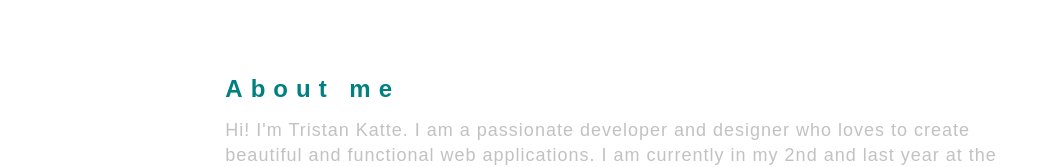
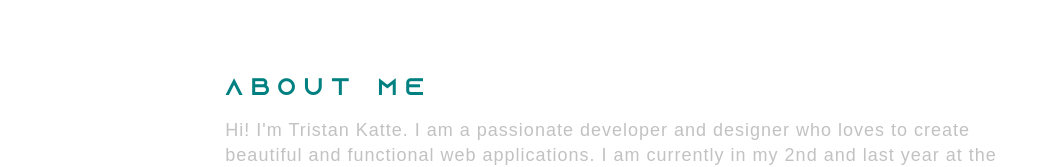
Before and after one commit to TristanKatte/portfolio, a SvelteKit app in the folder myapp/: page / in a window 1280 px wide. Shown: the part 221-388 px from the top of the page, without its empty margins (16-1060 px from the left). Built offline with nearby package versions, Linux system fonts and the light colour scheme.

Commit message:
added azonix font

```diff
--- a/myapp/src/app.css
+++ b/myapp/src/app.css
@@ -2,8 +2,6 @@
 @import '@fontsource-variable/jetbrains-mono';
 @import '@fontsource/alata';
 @import '@fontsource-variable/orbitron';
-@import url('https://fonts.cdnfonts.com/css/azonix');
-
 
 html {
 	/* font */
--- a/myapp/src/routes/about/+page.svelte
+++ b/myapp/src/routes/about/+page.svelte
@@ -1 +1 @@
-<h2>My Journey</h2>
+<h2>MY Journey</h2>
--- a/myapp/src/routes/components/Home.svelte
+++ b/myapp/src/routes/components/Home.svelte
@@ -91,9 +91,9 @@
 
 .text h2 {
   color: var(--heading-color);
-  font-weight: 600;
+  font-weight: 400;
   margin-bottom: 10px;
-  font-family: 'Azonix', sans-serif;
+  font-family: "Azonix";
 }
 
 
--- a/myapp/static/css/styles.css
+++ b/myapp/static/css/styles.css
@@ -17,21 +17,22 @@
     --body-txt:1em;
 }
 
-
 @font-face {
-    font-family: "Azonix", sans-serif;
-    src: url('/myapp/static/fonts/azonix.ttf');
-    }
+    font-family: "Azonix";
+    src: url('../fonts/azonix.ttf');
+}
 
 @font-face {
     font-family: "Nunito", sans-serif;
-    src: url('/myapp/static/fonts/NunitoSans-VariableFont_YTLC\,opsz\,wdth\,wght.ttf');
-    }
+    src: url('../fonts/NunitoSans-VariableFont_YTLC\,opsz\,wdth\,wght.ttf');
+}
 
-    @font-face {
+@font-face {
     font-family: "Inconsolata", sans-serif;
-    src: url('/myapp/static/fonts/Inconsolata[wdth\,wght].ttf');
-    }
+    src: url('../fonts/Inconsolata[wdth\,wght].ttf');
+}
+
+
 
 * {
     margin: 0;
```
